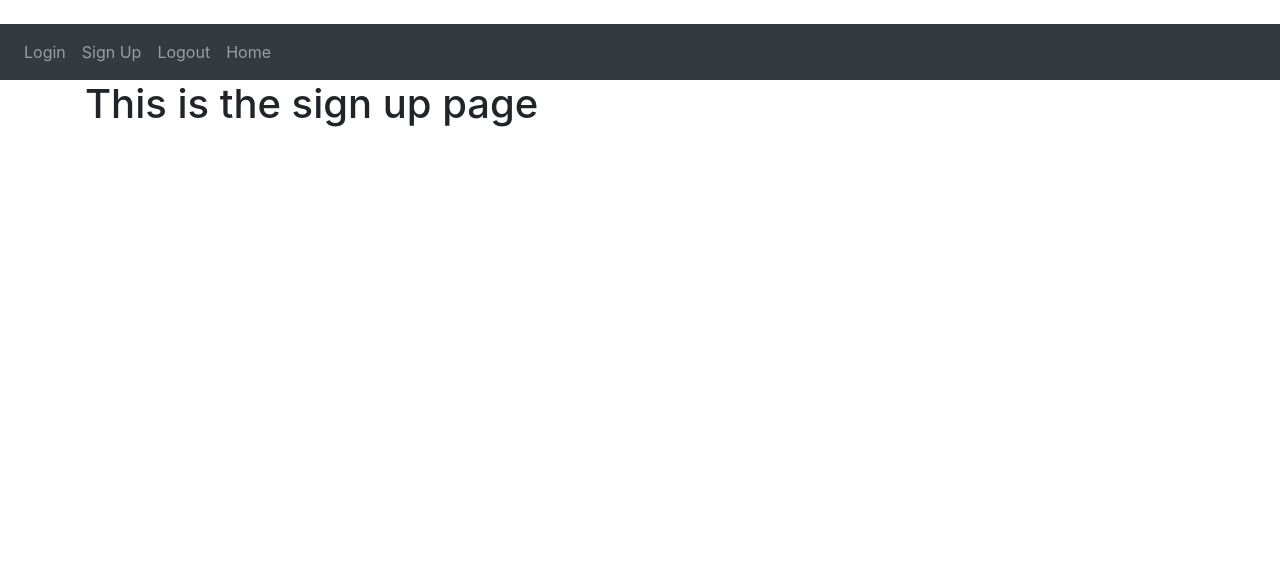
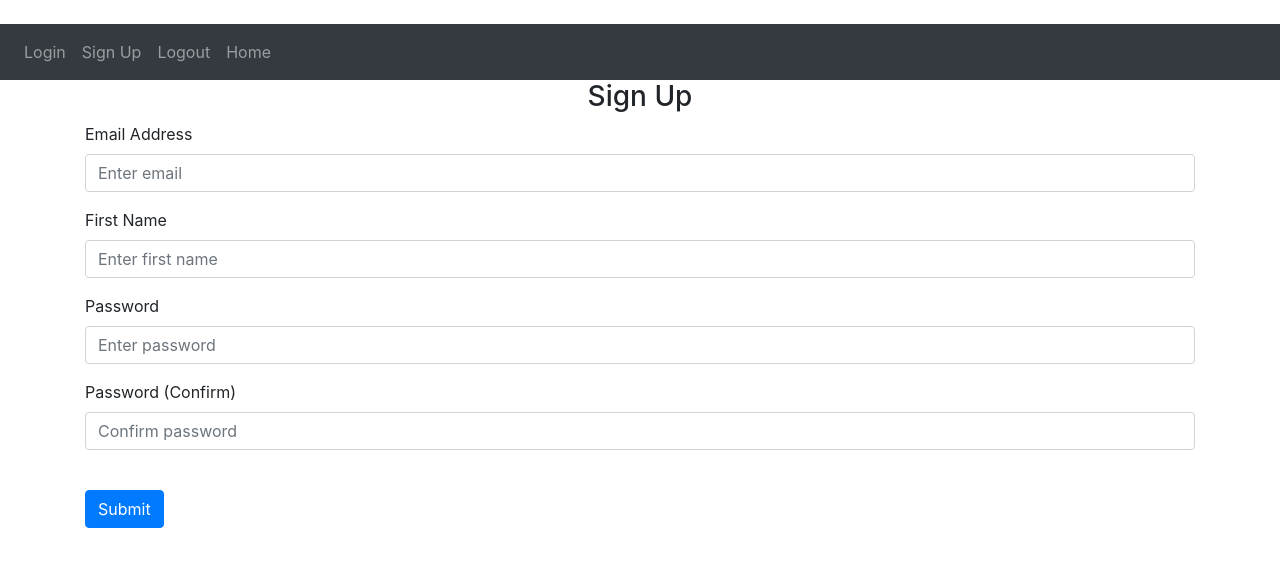
Before and after one commit to ukahb1221/LearningFlask, a Flask app: page /sign-up in a window 1280 px wide. Shown: the top 567 px of the page. Run offline with Flask 2, Linux system fonts and the light colour scheme; some libraries are stand-ins or nearby versions.

Commit message:
Login/Sign Up HTML

```diff
--- a/AccountManager/FlaksWebsite 1/Website1/templates/sign_up.html
+++ b/AccountManager/FlaksWebsite 1/Website1/templates/sign_up.html
@@ -1,5 +1,26 @@
 {% extends "layout.html"%} {% block title %}Sign Up{% endblock %}
 
 {% block content %}
-<h1> This is the sign up page </h1>
+<form method="POST">
+    <h3 align="center"> Sign Up</h3>
+    <div class="form-group">
+        <label for="email">Email Address</label>
+        <input type="email" class="form-control" id="email" name="email" placeholder="Enter email" />
+
+    </div>
+    <div class="form-group">
+        <label for="firstName">First Name</label>
+        <input type="text" class="form-control" id="fristName" name="firstName" placeholder="Enter first name" />
+    </div>
+    <div class="form-group">
+        <label for="password1">Password</label>
+        <input type="password" class="form-control" id="password1" name="password1" placeholder="Enter password" />
+    </div>
+    <div class="form-group">
+        <label for="password2">Password (Confirm)</label>
+        <input type="password" class="form-control" id="password2" name="password2" placeholder="Confirm password" />
+    </div>
+    <br />
+    <button type="submit" class="btn btn-primary">Submit</button>
+</form>
 {% endblock %}
```
Also changed, not shown: AccountManager/FlaksWebsite 1/Website1/templates/login.html (+14 -4 lines).
